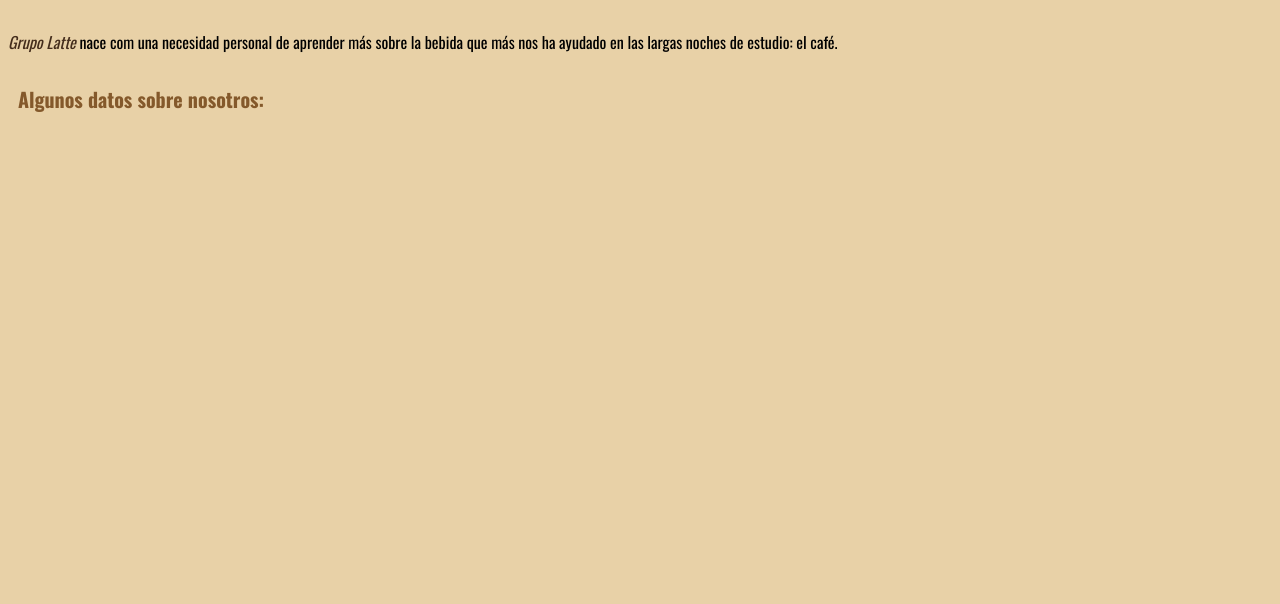
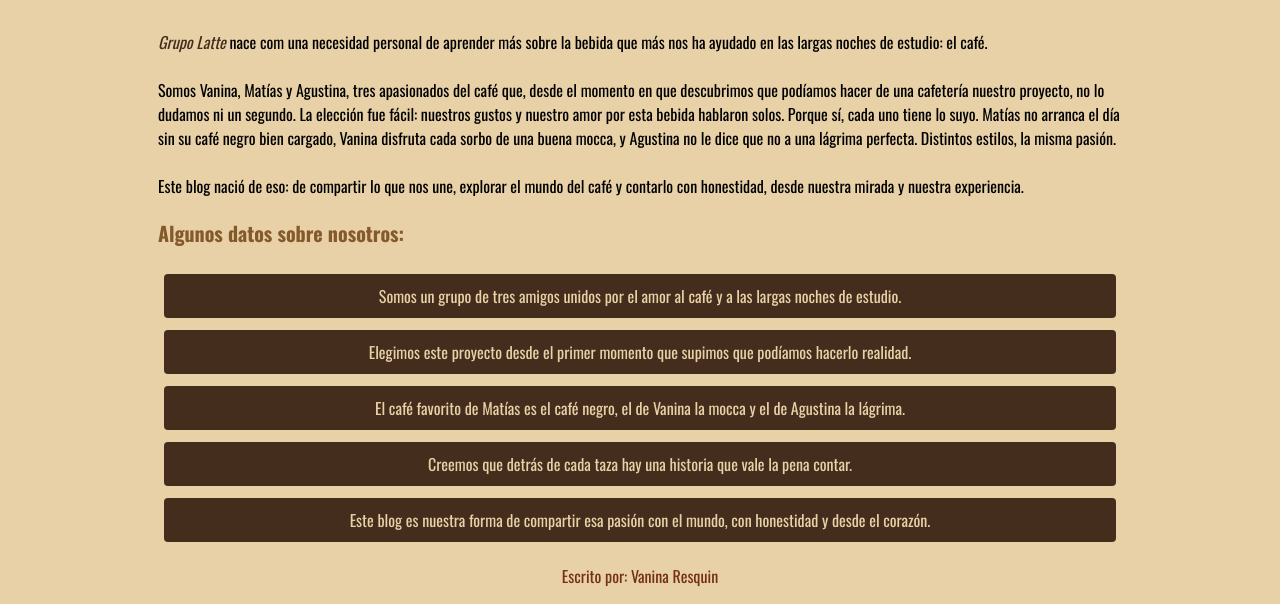
Before and after one commit to VaninaCodes/tp-web-colaborativa-grupo-latte, a plain HTML site: page nosotros.html in a window 1280 px wide. Shown: the part 214-818 px from the top of the page. Drawn offline with nearby package versions, Linux system fonts and the light colour scheme.

Commit message:
Se termino la estructura del html del archivo nosotros y se teminaron los estilos de la seccion main

```diff
--- a/assets/css/nosotros_style.css
+++ b/assets/css/nosotros_style.css
@@ -27,6 +27,9 @@ a {
 #enlace-1{
     color: #442D1C;
 }
+#enlace-1:hover{
+    color: #743014;
+}
 h2{
     padding: 10px;
     font-family: 'Oswald', sans-serif;
@@ -35,7 +38,6 @@ h2{
     color: #84592B;
 }
 h3{
-    padding: 10px;
     font-family: 'Oswald', sans-serif;
     font-size: 20px;
     color: #84592B;
@@ -43,3 +45,30 @@ h3{
 p{
     font-family: 'Oswald', sans-serif;
 }
+#datos{
+    font-family: 'Oswald', sans-serif;
+}
+.datos-div{
+    padding: 10px;
+    background-color: #442D1C;
+    border: 6px solid #E8D1A7;
+    border-radius: 10px;
+    color: #E8D1A7;
+    transition: background-color 0.3s ease, color 0.3s ease;
+    display: flex;
+    justify-content: center;
+    align-items: center;
+}
+.datos-div:hover{
+    height: 80px;
+    color: #342519;
+    background-color: #84592B;
+}
+#creditos{
+    color: #743014;
+    text-align: center  ;
+}
+section{
+    margin-left: 150px;
+    margin-right: 150px;
+}
--- a/nosotros.html
+++ b/nosotros.html
@@ -26,12 +26,46 @@
           <p>
             <a id="enlace-1" href="index.html"><i>Grupo Latte</i></a> nace com
             una necesidad personal de aprender más sobre la bebida que más nos
-            ha ayudado en las largas noches de estudio: el café.
+            ha ayudado en las largas noches de estudio: el café. <br /><br />
+            Somos Vanina, Matías y Agustina, tres apasionados del café que,
+            desde el momento en que descubrimos que podíamos hacer de una
+            cafetería nuestro proyecto, no lo dudamos ni un segundo. La elección
+            fue fácil: nuestros gustos y nuestro amor por esta bebida hablaron
+            solos. Porque sí, cada uno tiene lo suyo. Matías no arranca el día
+            sin su café negro bien cargado, Vanina disfruta cada sorbo de una
+            buena mocca, y Agustina no le dice que no a una lágrima perfecta.
+            Distintos estilos, la misma pasión.
+            <br />
+            <br />
+            Este blog nació de eso: de compartir lo que nos une, explorar el
+            mundo del café y contarlo con honestidad, desde nuestra mirada y
+            nuestra experiencia.
           </p>
         </section>
         <section id="datos">
           <h3>Algunos datos sobre nosotros:</h3>
+          <div class="datos-div">
+            Somos un grupo de tres amigos unidos por el amor al café y a las
+            largas noches de estudio.
+          </div>
+          <div class="datos-div">
+            Elegimos este proyecto desde el primer momento que supimos que
+            podíamos hacerlo realidad.
+          </div>
+          <div class="datos-div">
+            El café favorito de Matías es el café negro, el de Vanina la mocca y
+            el de Agustina la lágrima.
+          </div>
+          <div class="datos-div">
+            Creemos que detrás de cada taza hay una historia que vale la pena
+            contar.
+          </div>
+          <div class="datos-div">
+            Este blog es nuestra forma de compartir esa pasión con el mundo, con
+            honestidad y desde el corazón.
+          </div>
         </section>
+        <p id="creditos">Escrito por: Vanina Resquin</p>
       </main>
       <footer></footer>
     </div>
```
